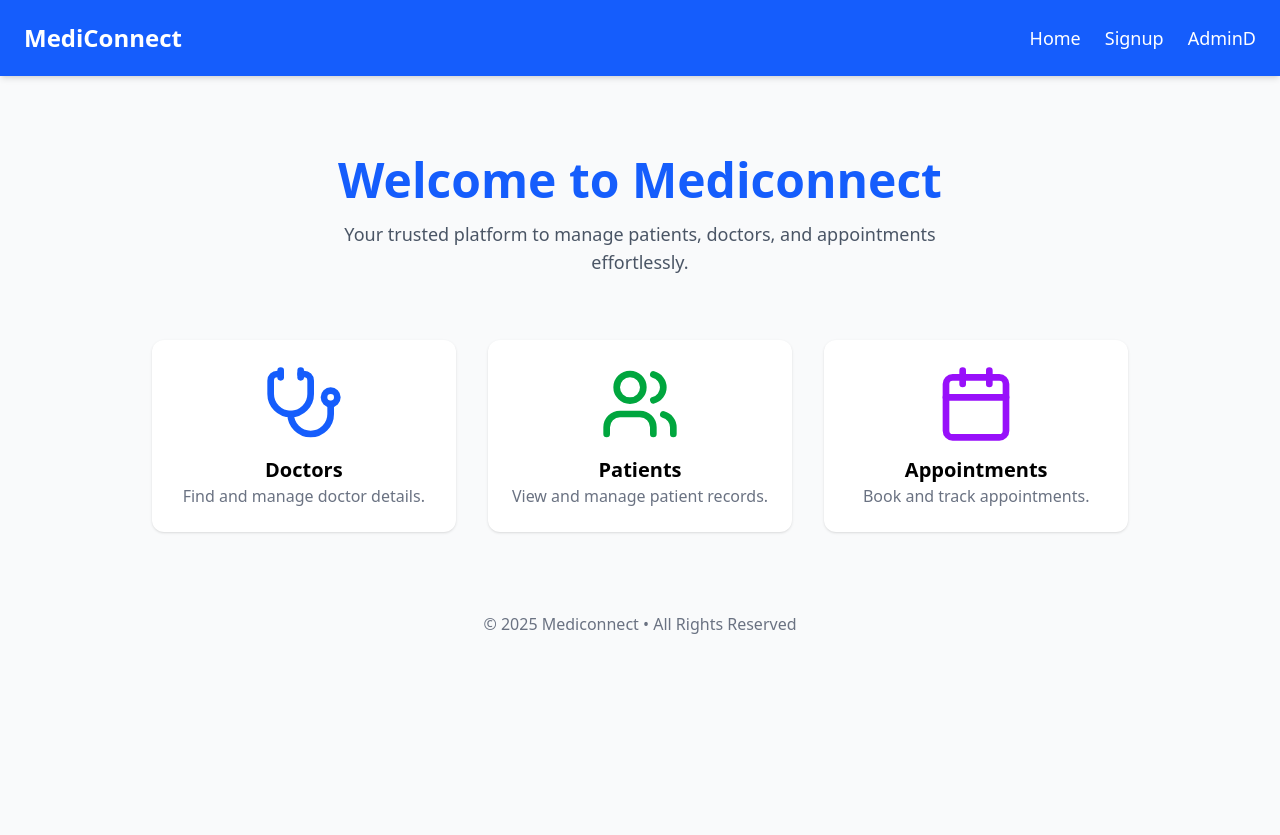
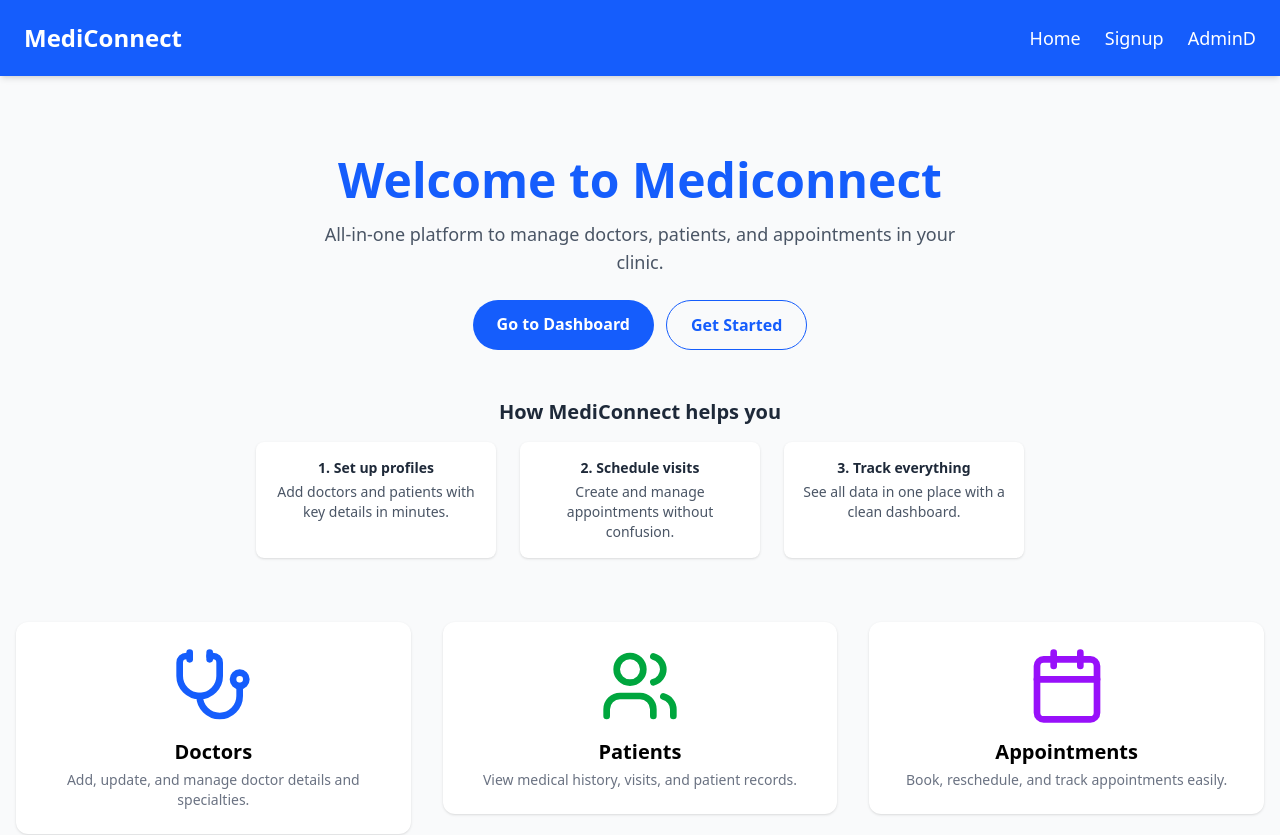
Before and after one commit to gourav-hiwale136/Mediconnect, a React (Vite) app in the folder Frontend_/: page / in a window 1280 px wide. Shown: the top 835 px of the page. Built offline with nearby package versions, Linux system fonts and the light colour scheme.

Commit message:
01/12/25

```diff
--- a/Frontend_/src/pages/Home.jsx
+++ b/Frontend_/src/pages/Home.jsx
@@ -1,11 +1,9 @@
 import React from "react";
 import { Stethoscope, Calendar, Users } from "lucide-react";
-import { Link } from "react-router-dom"; // <-- Import Link
-// import react from '/src/assets/react.svg'
+import { Link } from "react-router-dom";
 
 const Home = () => {
   return (
-    <>
     <div className="bg-gray-50 min-h-screen flex flex-col items-center text-center px-4">
       {/* Hero Section */}
       <div className="mt-20 max-w-2xl">
@@ -13,19 +11,64 @@ const Home = () => {
           Welcome to Mediconnect
         </h1>
         <p className="text-gray-600 mt-4 text-lg">
-            Your trusted platform to manage patients, doctors, and appointments
-            effortlessly.
+          All-in-one platform to manage doctors, patients, and appointments in
+          your clinic.
         </p>
+
+        {/* Primary CTAs */}
+        <div className="mt-6 flex flex-col sm:flex-row gap-3 justify-center">
+          <Link
+            to="/dashboard"
+            className="px-6 py-3 rounded-full bg-blue-600 text-white font-semibold hover:bg-blue-700 transition"
+          >
+            Go to Dashboard
+          </Link>
+          <Link
+            to="/signup"
+            className="px-6 py-3 rounded-full border border-blue-600 text-blue-600 font-semibold hover:bg-blue-50 transition"
+          >
+            Get Started
+          </Link>
+        </div>
       </div>
 
-        {/* Icons Section */}
+      {/* How it works */}
+      <div className="mt-12 max-w-3xl">
+        <h2 className="text-xl font-semibold text-gray-800">
+          How MediConnect helps you
+        </h2>
+        <div className="mt-4 grid grid-cols-1 md:grid-cols-3 gap-6 text-sm text-gray-600">
+          <div className="bg-white rounded-lg shadow-sm p-4">
+            <p className="font-semibold text-gray-800 mb-1">
+              1. Set up profiles
+            </p>
+            <p>Add doctors and patients with key details in minutes.</p>
+          </div>
+          <div className="bg-white rounded-lg shadow-sm p-4">
+            <p className="font-semibold text-gray-800 mb-1">
+              2. Schedule visits
+            </p>
+            <p>Create and manage appointments without confusion.</p>
+          </div>
+          <div className="bg-white rounded-lg shadow-sm p-4">
+            <p className="font-semibold text-gray-800 mb-1">
+              3. Track everything
+            </p>
+            <p>See all data in one place with a clean dashboard.</p>
+          </div>
+        </div>
+      </div>
+
+      {/* Icons / Feature Cards */}
       <div className="grid grid-cols-1 md:grid-cols-3 gap-8 mt-16">
         {/* Doctors Card */}
         <Link to="/doctors">
           <div className="bg-white shadow p-6 rounded-xl flex flex-col items-center cursor-pointer hover:scale-105 transition">
             <Stethoscope size={80} className="text-blue-600" />
             <h3 className="mt-3 font-semibold text-xl">Doctors</h3>
-              <p className="text-gray-500">Find and manage doctor details.</p>
+            <p className="text-gray-500 mt-1 text-sm">
+              Add, update, and manage doctor details and specialties.
+            </p>
           </div>
         </Link>
 
@@ -34,7 +77,9 @@ const Home = () => {
           <div className="bg-white shadow p-6 rounded-xl flex flex-col items-center cursor-pointer hover:scale-105 transition">
             <Users size={80} className="text-green-600" />
             <h3 className="mt-3 font-semibold text-xl">Patients</h3>
-              <p className="text-gray-500">View and manage patient records.</p>
+            <p className="text-gray-500 mt-1 text-sm">
+              View medical history, visits, and patient records.
+            </p>
           </div>
         </Link>
 
@@ -43,17 +88,26 @@ const Home = () => {
           <div className="bg-white shadow p-6 rounded-xl flex flex-col items-center cursor-pointer hover:scale-105 transition">
             <Calendar size={80} className="text-purple-600" />
             <h3 className="mt-3 font-semibold text-xl">Appointments</h3>
-              <p className="text-gray-500">Book and track appointments.</p>
+            <p className="text-gray-500 mt-1 text-sm">
+              Book, reschedule, and track appointments easily.
+            </p>
           </div>
         </Link>
       </div>
 
-        {/* Footer */}
-        <p className="mt-20 text-gray-500">
+      {/* About / Footer */}
+      <div className="mt-16 max-w-2xl text-sm text-gray-600">
+        <p>
+          MediConnect is a simple web-based tool designed for clinics and
+          hospitals to reduce paperwork, avoid double bookings, and keep patient
+          data organized.
+        </p>
+      </div>
+
+      <p className="mt-8 mb-6 text-gray-500 text-xs">
         © 2025 Mediconnect • All Rights Reserved
       </p>
     </div>
-    </>
   );
 };
 
--- a/Frontend_/src/pages/Patients.jsx
+++ b/Frontend_/src/pages/Patients.jsx
@@ -2,46 +2,50 @@ import React, { useState } from "react";
 import { UserPlus } from "lucide-react";
 import AddPatientModal from "../model/AddPatientModal";
 
-function Patients() {
-  // Keep patient data in state; will show in table
+const Patients = () => {
   const [patients, setPatients] = useState([]);
   const [showModal, setShowModal] = useState(false);
 
-  // When new patient added from modal, update table
-  function handleAddPatient(patient) {
-    setPatients([...patients, patient]);
-  }
+  const handleAddPatient = (patient) => {
+    setPatients((prev) => [...prev, patient]);
+  };
 
   return (
-    <div className="p-6 bg-gray-100 min-h-screen">
-      <div className="flex justify-between items-center mb-6">
-        <h1 className="text-3xl font-bold">Patients</h1>
+    <div className="px-4 py-6 sm:px-6 lg:px-8 bg-gray-100 min-h-screen">
+      <div className="flex flex-col gap-3 sm:flex-row sm:items-center sm:justify-between mb-6">
+        <h1 className="text-2xl sm:text-3xl font-bold">Patients</h1>
+
         <button
           onClick={() => setShowModal(true)}
-          className="flex items-center gap-2 bg-blue-600 text-white px-4 py-2 rounded-lg hover:bg-blue-700">
+          className="inline-flex items-center justify-center gap-2 w-full sm:w-auto bg-blue-600 text-white px-4 py-2 rounded-lg hover:bg-blue-700 text-sm sm:text-base"
+        >
           <UserPlus size={20} />
           Add Patient
         </button>
       </div>
 
-      <div className="bg-white shadow rounded-xl p-6">
-        <table className="w-full border-collapse">
+      <div className="bg-white shadow rounded-xl p-4 sm:p-6">
+        <div className="overflow-x-auto">
+          <table className="min-w-full border-collapse text-sm sm:text-base">
             <thead>
               <tr className="bg-gray-100 text-left">
-              <th className="p-3">Name</th>
-              <th className="p-3">Age</th>
-              <th className="p-3">Disease</th>
-              <th className="p-3">Status</th>
+                <th className="p-3 whitespace-nowrap">Name</th>
+                <th className="p-3 whitespace-nowrap">Age</th>
+                <th className="p-3 whitespace-nowrap">Disease</th>
+                <th className="p-3 whitespace-nowrap">Status</th>
               </tr>
             </thead>
             <tbody>
               {patients.map((pat, idx) => (
-              <tr className="border-b" key={idx}>
-                <td className="p-3">{pat.name}</td>
-                <td className="p-3">{pat.age}</td>
-                <td className="p-3">{pat.disease}</td>
+                <tr
+                  className="border-b last:border-b-0 hover:bg-gray-50"
+                  key={idx}
+                >
+                  <td className="p-3 whitespace-nowrap">{pat.name}</td>
+                  <td className="p-3 whitespace-nowrap">{pat.age}</td>
+                  <td className="p-3 whitespace-nowrap">{pat.disease}</td>
                   <td
-                  className={`p-3 font-semibold ${
+                    className={`p-3 font-semibold whitespace-nowrap ${
                       pat.status === "Recovered"
                         ? "text-green-600"
                         : pat.status === "Critical"
@@ -53,11 +57,22 @@ function Patients() {
                   </td>
                 </tr>
               ))}
+
+              {patients.length === 0 && (
+                <tr>
+                  <td
+                    colSpan="4"
+                    className="p-4 text-center text-gray-500 text-sm"
+                  >
+                    No patients added yet.
+                  </td>
+                </tr>
+              )}
             </tbody>
           </table>
         </div>
+      </div>
 
-      {/* Add Patient Modal */}
       <AddPatientModal
         open={showModal}
         onClose={() => setShowModal(false)}
@@ -65,6 +80,6 @@ function Patients() {
       />
     </div>
   );
-}
+};
 
 export default Patients;
```
Lines whose indentation alone changed are shown as unchanged.
